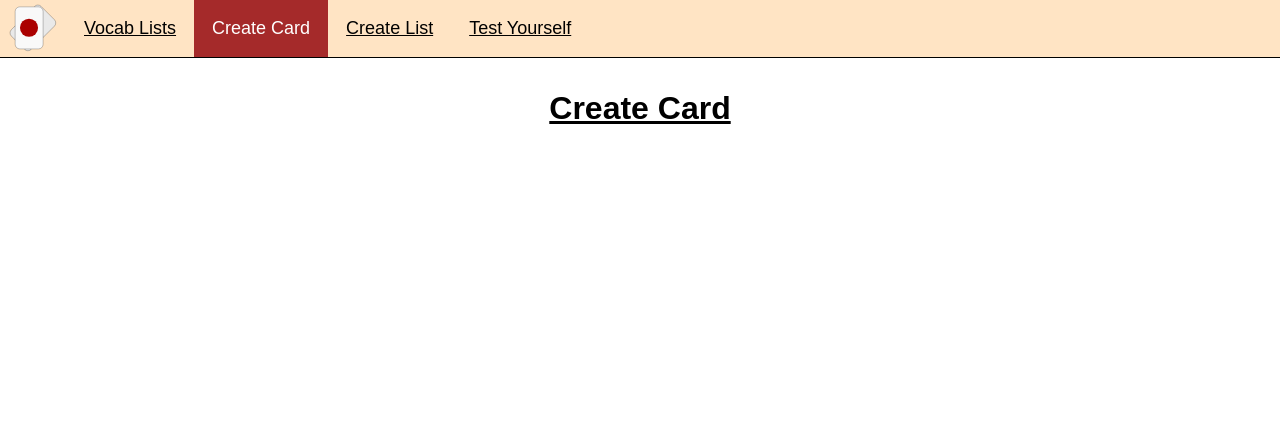
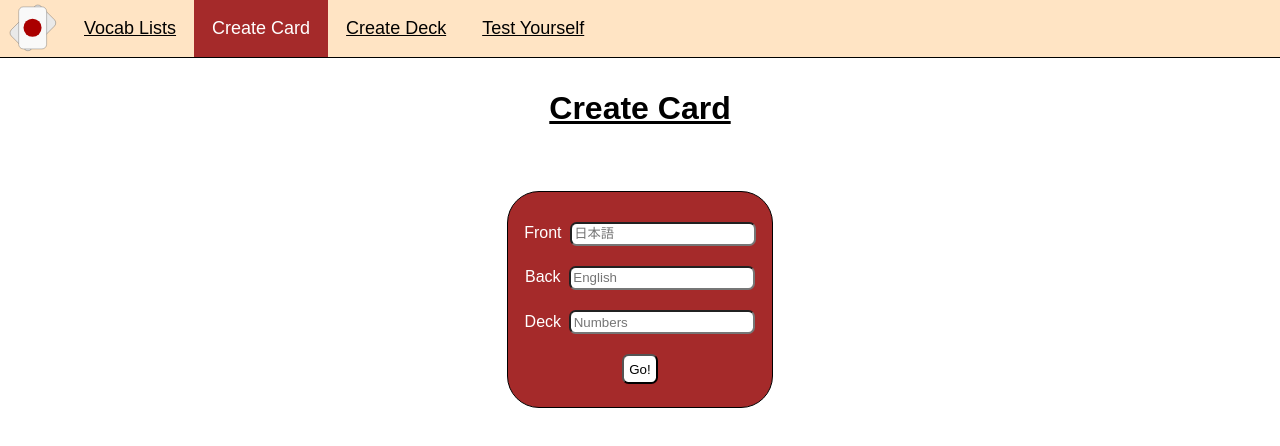
Before and after one commit to emoore36/japanese_flashcards, a React (Create React App) app: page / in a window 1280 px wide. Both pictures are taken after a click on the button "Create Card". Shown: the top 446 px of the page. Built offline with nearby package versions, Linux system fonts and the light colour scheme; the HTML template or start-up script is replaced by a standard one.

Commit message:
Added Forms (and updated SVG).

```diff
--- a/src/components/cards/Cards.css
+++ b/src/components/cards/Cards.css
@@ -28,8 +28,8 @@
 }
 
 .deck {
-    padding: .1em;
-    margin: .1em;
+    padding: .2em;
+    margin: .3em;
     display: flex;
     flex-wrap: wrap;
     justify-content: space-around;
--- /dev/null
+++ b/src/components/forms/Forms.css
@@ -0,0 +1,48 @@
+:root {
+    --form_background_color: brown;
+    --form_text_color: #fff;
+    --input_background_color: #fff;
+    --input_text_color: black;
+    --input_hover_background: #cef;
+}
+
+.form {
+    background-color: var(--form_background_color);
+
+    border: 1px solid black;
+    border-radius: 2em;
+
+    width: fit-content;
+    margin: auto;
+
+    padding: 1em;
+
+}
+
+.input {
+    margin-top: 1em;
+    margin-bottom: .5em;
+    border-radius: .5em;
+    padding: .2em;
+
+    background-color: var(--input_background_color);
+    color: var(--input_text_color);
+
+}
+
+.form label {
+    color: var(--form_text_color);
+    margin-right: .5em;
+}
+
+.input:hover {
+    background-color: var(--input_hover_background);
+}
+
+.input:active {
+    background-color: var(--input_hover_background);
+}
+
+[type='submit'] {
+    padding: .4em;
+}
--- /dev/null
+++ b/src/components/forms/Forms.js
@@ -0,0 +1,45 @@
+import './Forms.css';
+
+function Form(props) {
+
+    const obj = props.obj;
+    let inputList = [];
+
+    if (obj === "card") {
+        inputList.push(Input({ id: 0, name: 'text-front', label: 'Front', type: 'text', placeholder: '日本語', defaultValue: '' }))
+        inputList.push(Input({ id: 0, name: 'text-back', label: 'Back', type: 'text', placeholder: 'English', defaultValue: '' }))
+        inputList.push(Input({ id: 0, name: 'deck', label: 'Deck', type: 'text', placeholder: 'Numbers', defaultValue: '' }))
+    }
+    else if (obj === "deck") {
+        inputList.push(Input({ id: 0, name: 'name', label: 'Name', type: 'text', placeholder: 'New Deck', defaultValue: '' }))
+    }
+
+    return (
+        <form id={"form_" + props.id}
+            className="form"
+            method={props.method}>
+            {inputList}
+            <input className='input' id="form-input_submit" type='submit' value='Go!' />
+        </form>);
+
+}
+
+function Input(props) {
+
+    return (
+        <div className="input_container">
+            <label for={"form-input_" + props.id}>{props.label}</label>
+            <input
+                className='input'
+                key={props.id}
+                id={"form-input_" + props.id}
+                name={props.name}
+                type={props.type}
+                placeholder={props.placeholder}
+                defaultValue={props.defaultValue}
+            />
+        </div>);
+
+}
+
+export { Form };
--- a/src/components/pages/Pages.js
+++ b/src/components/pages/Pages.js
@@ -1,5 +1,6 @@
 import { useState } from "react";
 import { FrameControl } from '../frames/Frames';
+import { Form } from '../forms/Forms';
 import './Pages.css';
 import logo from '../../static/svg/logo.svg';
 
@@ -37,15 +38,36 @@ function PageControl() {
 
     const [activeId, setActiveId] = useState(0);
 
+    /*
+
+    <form id="card-form" className="form" method="POST">
+            <input name="text-front" type='text' placeholder="Japanese Text"></input>
+            <input name="text-back" type='text' placeholder="English Text"></input>
+            <select id="deck-select" name="deck-name" type='text' placeholder="Deck">
+                <option name='' value='' disabled>Deck...</option>
+                <option name='Numbers' value='Numbers'>Numbers</option>
+                <option name='Colors' value='Colors'>Colors</option>
+                <option name='Verbs' value='Verbs'>Verbs</option>
+                <option name='Adjectives' value='Adjectives'>Adjectives</option>
+            </select>
+            <input type='submit' value='Go!' />
+        </form>,
+        <form id="deck-form" className="form" method="POST">
+            <input name="deck-category" type='text' placeholder="Category"></input>
+            <input type='submit' value='Go!' />
+        </form>,
+
+    */
+
     // populate data
     const data = [
         <FrameControl />,
-        <></>,
-        <></>,
-        <></>
+        <Form obj="card" method='post' ></Form>,
+        <Form obj="deck" method='post'></Form>,
+        <h3>Coming soon!</h3>
     ];
 
-    const features = ["Vocab Lists", "Create Card", "Create List", "Test Yourself"];
+    const features = ["Vocab Lists", "Create Card", "Create Deck", "Test Yourself"];
 
     let propsList = [];
     let pages = [];
```
Also changed, not shown: src/static/svg/logo.svg.
